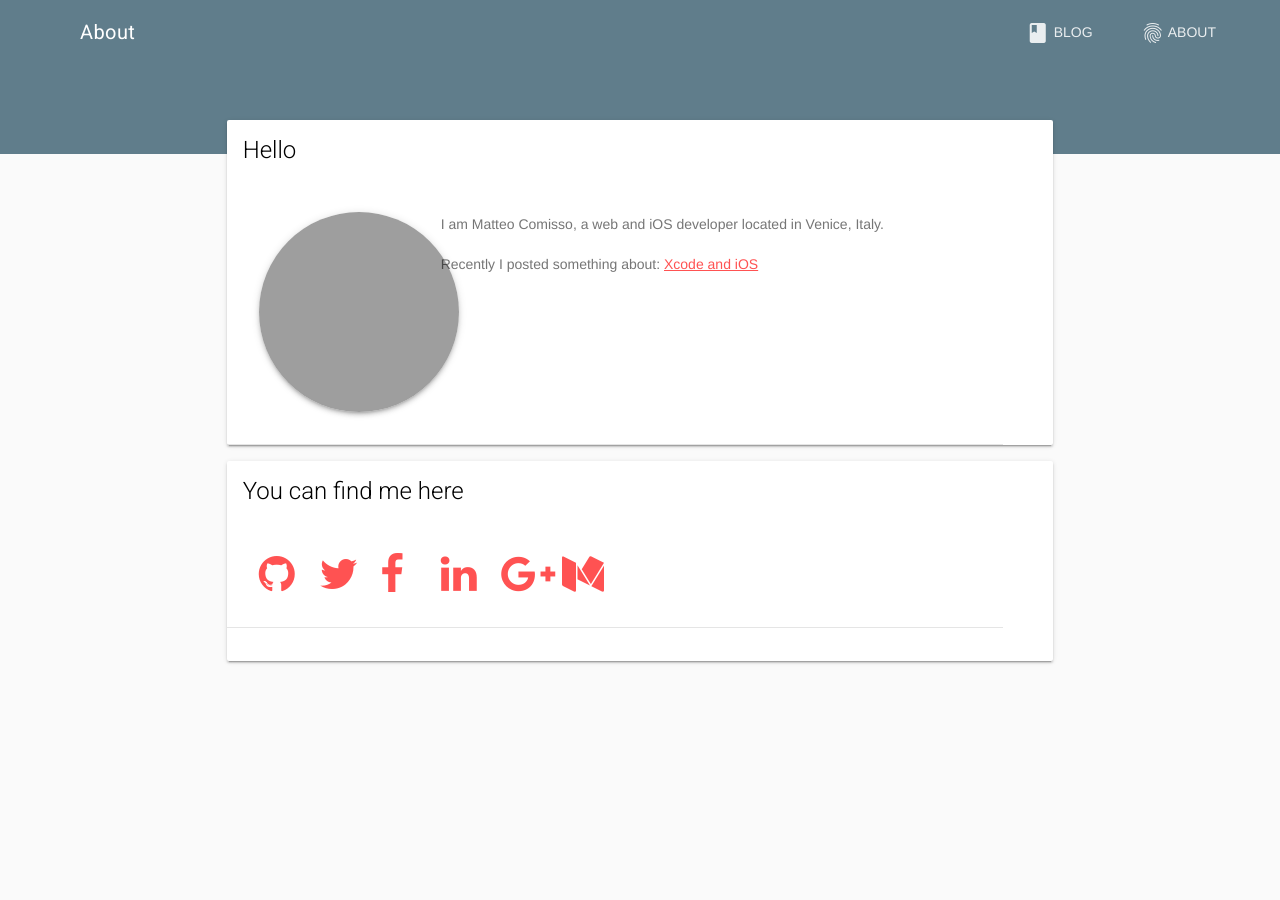
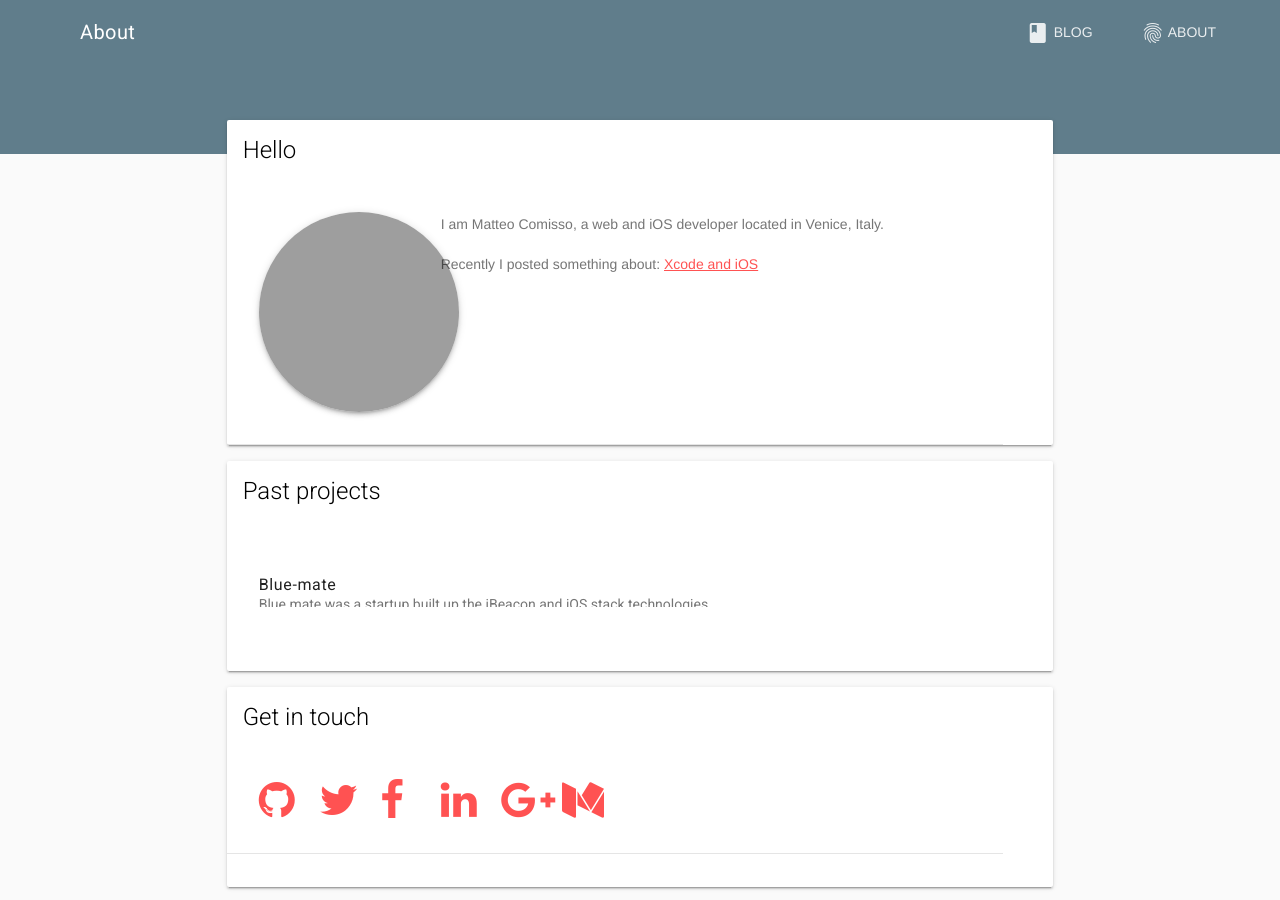
Before and after one commit to mcomisso/mcomisso.github.io, a Jekyll site: the page built from about/index.html, in a window 1280 px wide. Built offline with Jekyll 4.4.1, drawn with Linux system fonts in a browser that asks for light colours; nearby versions of some CDN libraries; grey boxes are pictures that could not be loaded.

Commit message:
About page changes

```diff
--- a/about/index.html
+++ b/about/index.html
@@ -33,13 +33,38 @@ description: About page of Matteo Comisso
     </div>
   </div>
 
-<div class="mdl-grid">
-<!-- This is just a separator -->
-</div>
+  <div class="mdl-grid">
+  <!-- This is just a separator -->
+  </div>
 
   <div class="mdl-card mdl-shadow--2dp max-width">
     <div class="mdl-card__title">
-      <h2 class="mdl-card__title-text">You can find me here</h2>
+      <h2 class="mdl-card__title-text">Past projects</h2>
+    </div>
+    <div class="mdl-card__supporting-text">
+      <ul class="mdl-list mdl-list__item--two-line">
+        <li class="mdl-list__item mdl-list__item-primary-content">
+          <span>Blue-mate</span>
+          <span class="mdl-list__item-sub-title">
+            Blue mate was a startup built up the iBeacon and iOS stack technologies.
+          </span>
+        </li>
+      </ul>
+      <p>
+
+      </p>
+
+
+    </div>
+  </div>
+
+  <div class="mdl-grid">
+  <!-- This is just a separator -->
+  </div>
+
+  <div class="mdl-card mdl-shadow--2dp max-width">
+    <div class="mdl-card__title">
+      <h2 class="mdl-card__title-text">Get in touch</h2>
     </div>
     <div class="mdl-card__supporting-text mdl-card--border">
       <div class="mdl-grid">
```
